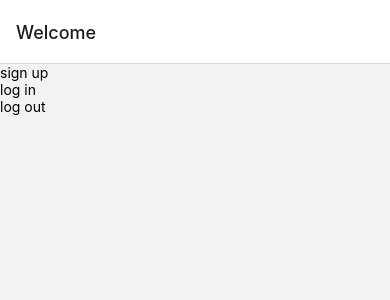
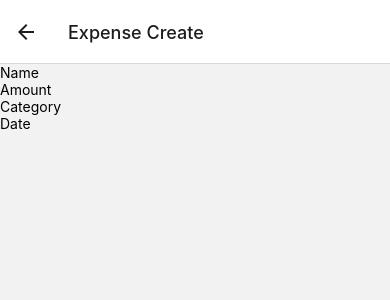
Before and after one commit to leejoonli/expense-tracker, a React Native app: screen /ExpenseCreate in a window 390 px wide. Shown: the top 300 px of the page. Built offline with nearby package versions, Linux system fonts and the light colour scheme.

Commit message:
add state for new expense

```diff
--- a/App.tsx
+++ b/App.tsx
@@ -8,6 +8,7 @@ import Home from './components/Home/Home';
 import test from './components/testcomponent/test';
 import ExpenseDetail from './components/ExpenseDetail/ExpenseDetail';
 import ExpenseEdit from './components/ExpenseEdit/ExpenseEdit';
+import ExpenseCreate from './components/ExpenseCreate/ExpenseCreate';
 import axios from 'axios';
 
 export default function App() {
@@ -23,6 +24,7 @@ export default function App() {
         <Stack.Screen name='test' component={test} options={{ title: 'test' }} />
         <Stack.Screen name='ExpenseDetail' component={ExpenseDetail} options={{ title: 'Expense Detail' }} />
         <Stack.Screen name='ExpenseEdit' component={ExpenseEdit} options={{ title: 'Expense Edit' }} />
+        <Stack.Screen name='ExpenseCreate' component={ExpenseCreate} options={{ title: 'Expense Create' }} />
       </Stack.Navigator>
     </NavigationContainer>
   );
--- /dev/null
+++ b/components/ExpenseCreate/ExpenseCreate.tsx
@@ -0,0 +1,40 @@
+import React, { useState } from 'react';
+import { Text, Button, View, Modal, TextInput, Pressable } from 'react-native';
+import axios from 'axios';
+
+function ExpenseCreate({ navigation, route }) {
+    // initial state for createExpense
+    const createInit: {
+        name: string,
+        amount: string,
+        category: string,
+        date: string,
+    } = {
+        name: '',
+        amount: '',
+        category: '',
+        date: '',
+    }
+
+    // state variable to store new expense
+    const [createExpense, setCreateExpense] = useState(createInit);
+
+    // POST request to add new expense to database
+    // if successful navigate to Profile
+    // on change handler for textinputs
+    const handleChange = (event, key: string) => {
+        setCreateExpense({ ...createExpense, [key]: event });
+    }
+
+    return (
+        <View>
+            <TextInput placeholder='Name' onChangeText={(event) => handleChange(event, 'name')} value={createExpense.name} />
+            <TextInput placeholder='Amount' onChangeText={(event) => handleChange(event, 'amount')} value={createExpense.amount} />
+            <TextInput placeholder='Category' onChangeText={(event) => handleChange(event, 'category')} value={createExpense.category} />
+            <TextInput placeholder='Date' onChangeText={(event) => handleChange(event, 'date')} value={createExpense.date} />
+            {/* <Pressable onPress={handleChange}><Text>submit edit</Text></Pressable> */}
+        </View>
+    );
+}
+
+export default ExpenseCreate;
--- a/components/Profile/Profile.tsx
+++ b/components/Profile/Profile.tsx
@@ -58,6 +58,7 @@ function Profile({ navigation, route }) {
 
     return (
         <View style={styles.container}>
+            <Pressable onPress={() => navigation.navigate('ExpenseCreate')} style={{ backgroundColor: 'aqua' }}><Text>Add New Expense</Text></Pressable>
             {expenses && (
                 <FlatList
                     data={expenses}
```
